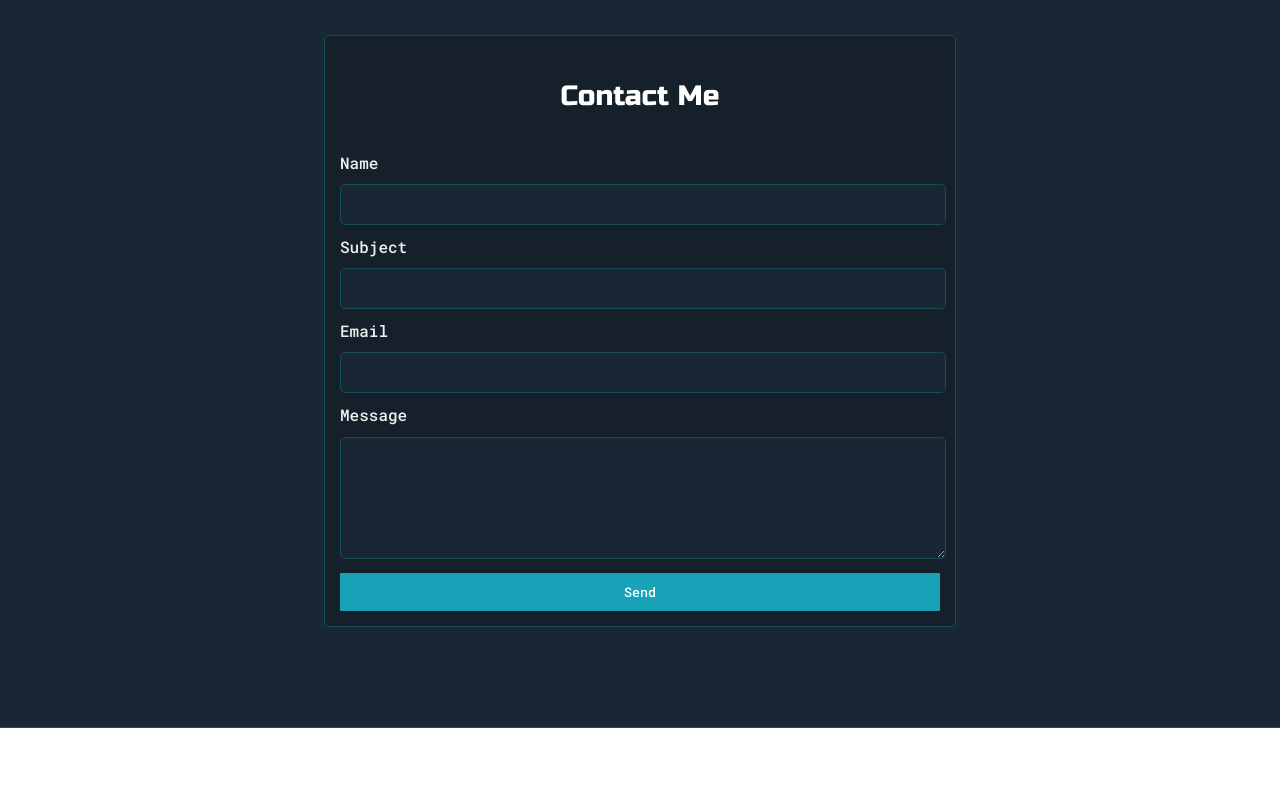
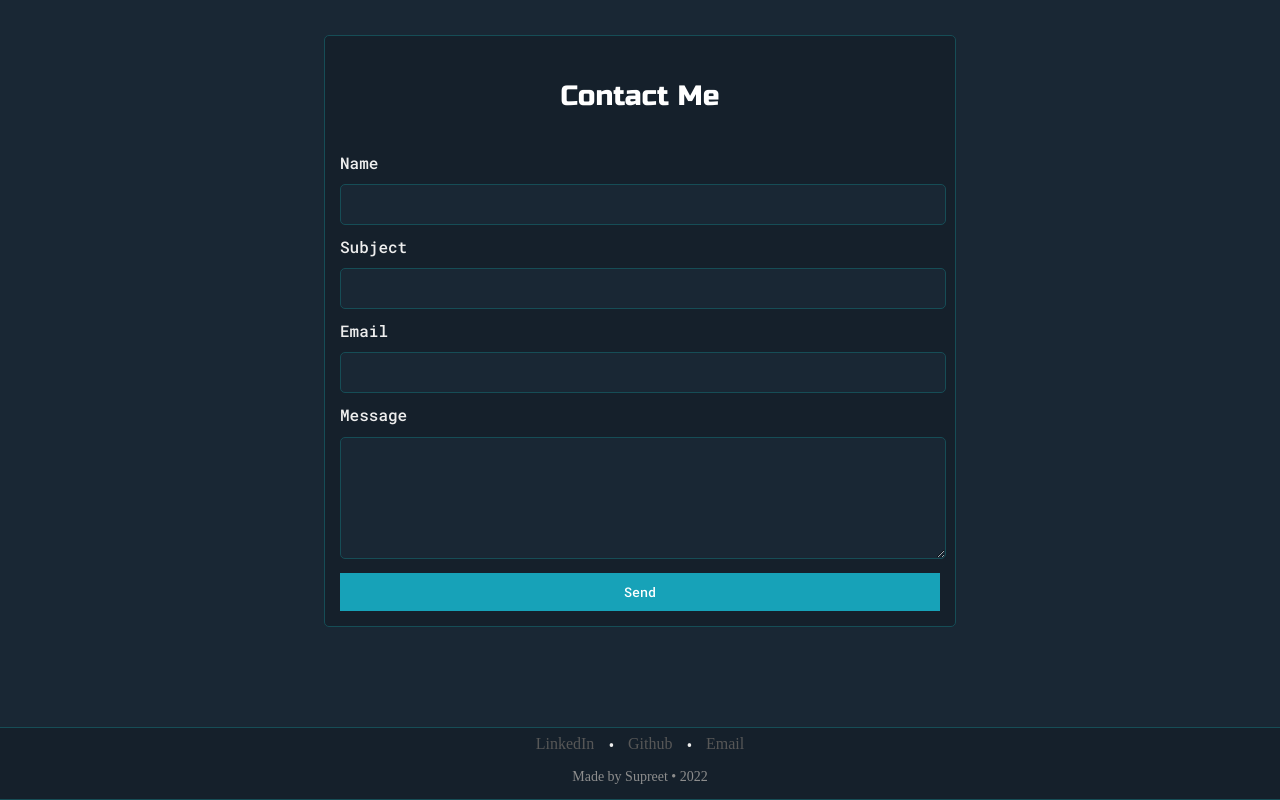
Before and after one commit to SidhuSupreet/PortfolioSite, a plain HTML site: page public_html/index.html in a window 1280 px wide. Shown: the part 2290-3090 px from the top of the page. Before the commit the page ends 3018 px from the top, so only its background shows below. Drawn offline with Linux system fonts and the light colour scheme.

Commit message:
add social links

```diff
--- a/public_html/css/default.css
+++ b/public_html/css/default.css
@@ -39,7 +39,7 @@ p, li, span, label, input, textarea{
 
 a{
     text-decoration: none;
-    color: #17a2b8
+    color: #17a2b8;
 }
 
 ul{
@@ -387,6 +387,56 @@ h6 {font-size: 16px;}
 }
 
 
+.container {
+	display: flex;
+	align-items: center;
+	justify-content: center;
+	flex-wrap: wrap;
+	align-content: center;
+}
+.column {
+	flex-direction: column;
+}
+
+#footer {
+	height: 6em;
+	text-align: center;
+	background-color: #F0F0F0;
+}
+
+.socials {
+    display: flex;
+	align-items: center;
+	justify-content: center;
+	flex-wrap: wrap;
+	align-content: center;
+}
+
+#social-container * {
+	padding: 6px;
+	margin-bottom: 6px;
+}
+
+#social-container a {
+	color: #575757;
+	transition: .4s;
+}
+
+#social-container a:hover {
+	color: var(--secondaryText);
+}
+
+.social-link {
+    color: #fff;
+}
+
+#copyright {
+	color: #8d8d8d;
+	font-size:14px;
+}
+
+
+
 #submit-btn{
 	margin-top: 10px;
 	width: 100%;
--- a/public_html/index.html
+++ b/public_html/index.html
@@ -266,6 +266,20 @@
         </div>
     </section>
 
+
+    <section class="s1 container column">
+        <div class="socials row" id="social-container">
+            <a href="https://www.linkedin.com/in/supreet-sidhu/" target="_blank">LinkedIn</a>
+            <span>•</span>
+            <a href="https://github.com/sidhusupreet" target="_blank">Github</a>
+            <span>•</span>
+            <a href="mailto:ssidhu@stevens.edu" target="_blank">Email</a>
+        </div>
+        <div>
+            <a id="copyright">Made by Supreet • 2022</p>
+        </div>
+    </section>
+
     <script type="text/javascript" src="script.js"></script>
 
 </body>
```
